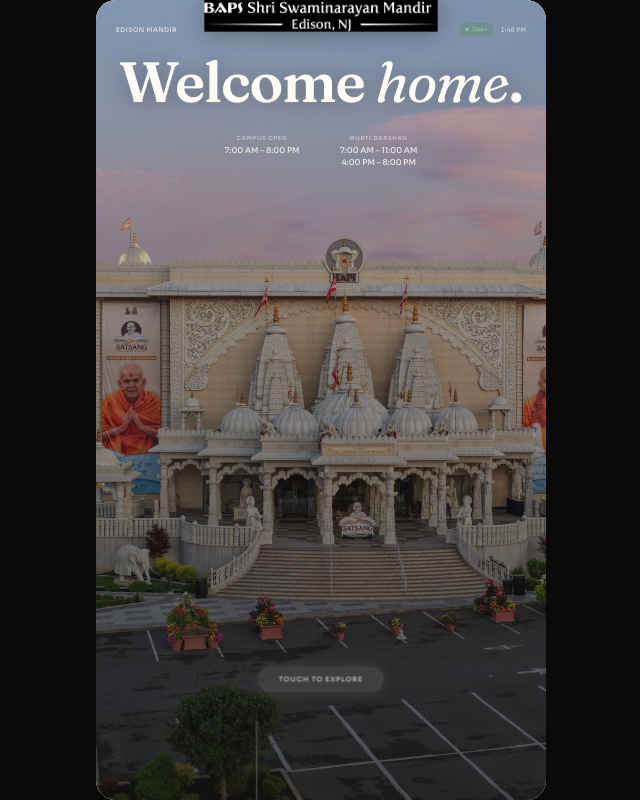
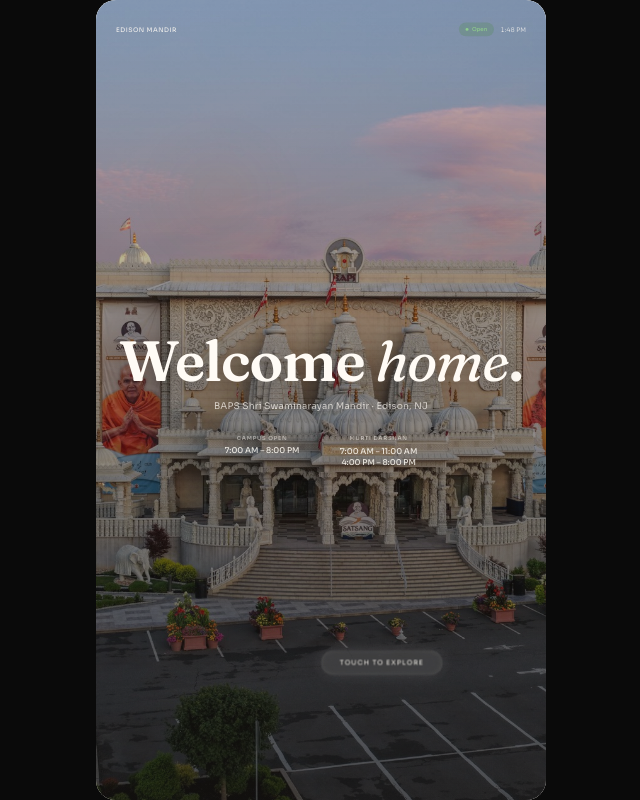
Before and after one commit to Shaanpat16/Overall-Mandir-Kiosk, a React (Vite) app: page / in a window 1280 px wide. Shown: the whole page, without its empty margins (319-959 px from the left). Built offline with nearby package versions, Linux system fonts and the light colour scheme.

Commit message:
Revert "feat: use BAPS Edison header image + new sabha photo + centre touch button"
This reverts commit 2667c8db58ee94c793fa1b3d7a0537b4bb0bbe55.

```diff
--- a/src/data/content.ts
+++ b/src/data/content.ts
@@ -122,7 +122,7 @@
     id: 'satsang',
     title: 'Satsang Sabha',
     demographic: 'All Ages',
-    image: '/images/activity-satsang-sabha.jpg',
+    image: '/images/activity-sanyukta.jpg',
     schedule: [
       { day: 'Saturday', time: '5:00 PM – 7:00 PM' },
       { day: 'Sunday', time: '4:00 PM – 6:00 PM' },
--- a/src/views/AttractHome.tsx
+++ b/src/views/AttractHome.tsx
@@ -101,21 +101,6 @@
               />
             ))}
 
-            {/* ── BAPS Edison header image ── */}
-            <motion.img
-              src="/images/baps-edison-header.png"
-              alt="BAPS Shri Swaminarayan Mandir — Edison, NJ"
-              style={{
-                width: 560,
-                height: 'auto',
-                marginBottom: 48,
-                filter: 'drop-shadow(0 4px 30px rgba(0,0,0,0.3))',
-              }}
-              initial={{ opacity: 0, y: 30, filter: 'blur(10px) drop-shadow(0 4px 30px rgba(0,0,0,0.3))' }}
-              animate={{ opacity: 1, y: 0, filter: 'blur(0px) drop-shadow(0 4px 30px rgba(0,0,0,0.3))' }}
-              transition={{ duration: 1, ease: appleEase, delay: 0.2 }}
-            />
-
             {/* ── Headline — word-by-word blur reveal ── */}
             <h1
               style={{
@@ -131,7 +116,7 @@
               <motion.span
                 initial={{ opacity: 0, y: 50, filter: 'blur(14px)' }}
                 animate={{ opacity: 1, y: 0, filter: 'blur(0px)' }}
-                transition={{ duration: 1, ease: appleEase, delay: 0.5 }}
+                transition={{ duration: 1, ease: appleEase, delay: 0.3 }}
                 style={{ display: 'inline-block' }}
               >
                 Welcome
@@ -139,7 +124,7 @@
               <motion.span
                 initial={{ opacity: 0, y: 50, filter: 'blur(14px)' }}
                 animate={{ opacity: 1, y: 0, filter: 'blur(0px)' }}
-                transition={{ duration: 1, ease: appleEase, delay: 0.9 }}
+                transition={{ duration: 1, ease: appleEase, delay: 0.7 }}
                 style={{
                   display: 'inline-block',
                   fontWeight: 400,
@@ -151,12 +136,28 @@
               <motion.span
                 initial={{ opacity: 0, scale: 0 }}
                 animate={{ opacity: 1, scale: 1 }}
-                transition={{ type: 'spring', stiffness: 500, damping: 15, delay: 1.4 }}
+                transition={{ type: 'spring', stiffness: 500, damping: 15, delay: 1.2 }}
                 style={{ display: 'inline-block' }}
               >
                 .
               </motion.span>
             </h1>
+
+            {/* Subtitle */}
+            <motion.p
+              style={{
+                fontFamily: 'var(--font-ui)',
+                fontSize: 22,
+                color: 'rgba(255,251,245,0.7)',
+                marginTop: 24,
+                letterSpacing: '0.02em',
+              }}
+              initial={{ opacity: 0, y: 20 }}
+              animate={{ opacity: 1, y: 0 }}
+              transition={{ duration: 0.8, ease: appleEase, delay: 1.3 }}
+            >
+              BAPS Shri Swaminarayan Mandir &middot; Edison, NJ
+            </motion.p>
 
             {/* Hours — two-column */}
             <motion.div
@@ -208,23 +209,24 @@
               </div>
             </motion.div>
 
-            {/* ── Touch pill — centred, shimmer glow ── */}
+            {/* ── Touch pill — shimmer glow ── */}
             <motion.div
               style={{
-                marginTop: 'auto',
-                marginBottom: 260,
-                padding: '18px 48px',
+                position: 'absolute',
+                bottom: 300,
+                left: '50%',
+                transform: 'translateX(-50%)',
+                padding: '18px 44px',
                 borderRadius: 999,
                 background: 'rgba(255,251,245,0.12)',
                 backdropFilter: 'blur(20px)',
                 WebkitBackdropFilter: 'blur(20px)',
                 border: '1px solid rgba(255,251,245,0.1)',
                 animation: 'shimmerGlow 2.4s ease-in-out infinite',
-                alignSelf: 'center',
               }}
               initial={{ opacity: 0, y: 30 }}
               animate={{ opacity: 1, y: 0 }}
-              transition={{ duration: 1, ease: appleEase, delay: 2.2 }}
+              transition={{ duration: 1, ease: appleEase, delay: 2.0 }}
             >
               <span
                 style={{
```
Also changed, not shown: public/images/activity-satsang-sabha.jpg (deleted), public/images/baps-edison-header.png (deleted).
